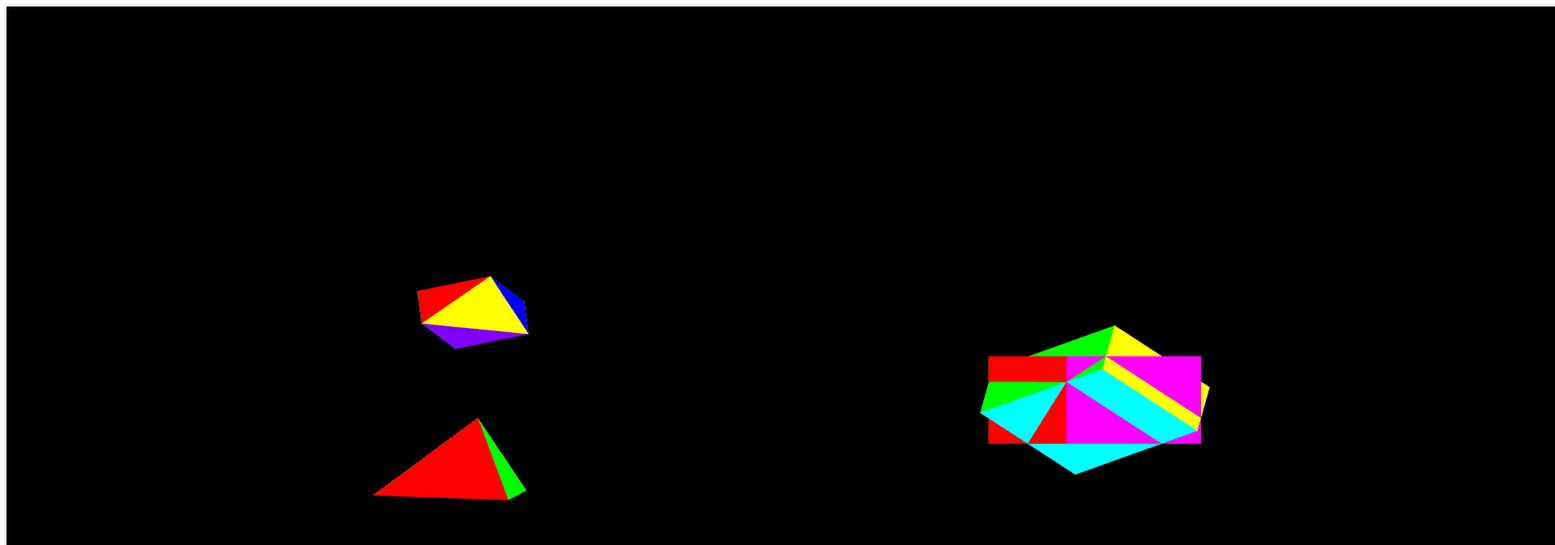
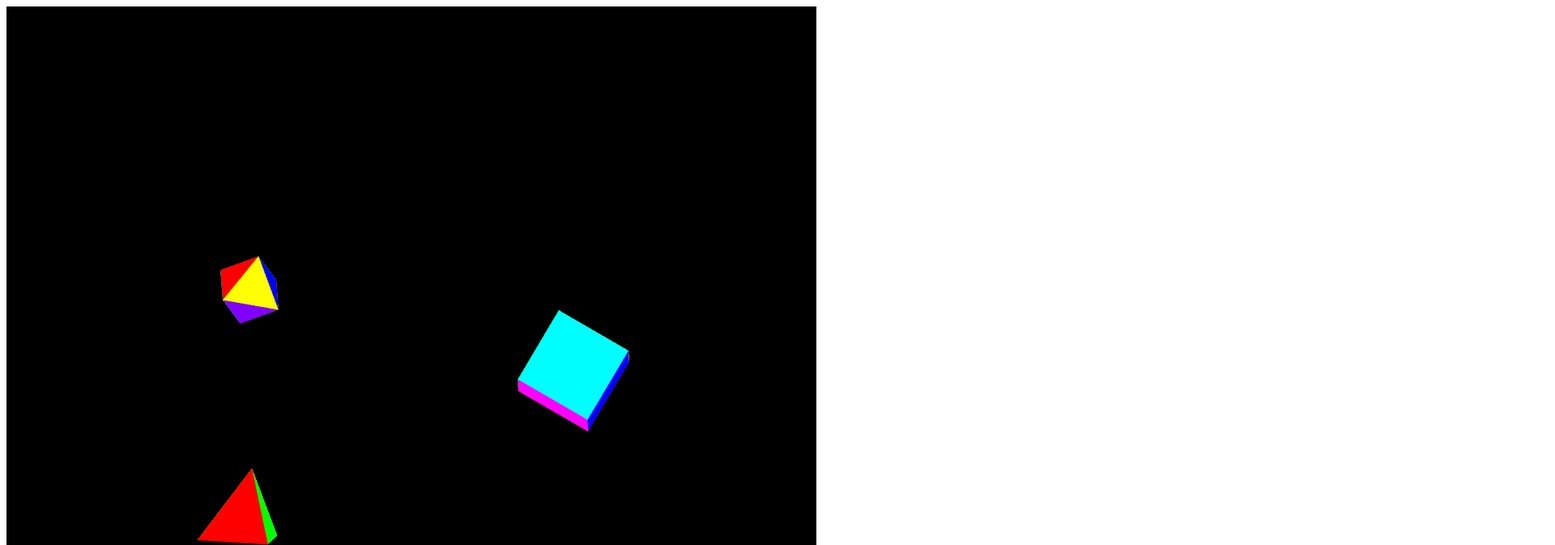
Before and after one commit to skyler-oakeson/graphics_assn5, a plain HTML site: page index.html in a window 1280 px wide. Shown: the top 673 px of the page at 81% size, 1920 px wide, since content can reach past the window. Drawn offline with Linux system fonts and the light colour scheme.

Commit message:
Made the orthonganal to perspective switch more pronounced.

```diff
--- a/index.html
+++ b/index.html
@@ -7,7 +7,7 @@
 </head>
 
 <body>
-    <canvas id="canvas-main" width="1920" height="1080"></canvas>
+    <canvas id="canvas-main" width="1000" height="1000"></canvas>
 
     <script>
         var MySample = {};
--- a/scripts/driver.js
+++ b/scripts/driver.js
@@ -7,7 +7,7 @@ MySample.main = (async function() {
     const far = 1000;
     const viewport = gl.getParameter(gl.VIEWPORT);
     const aspect = viewport[2] / viewport[3]; // width / height
-    const fov = 45
+    const fov = 90
 
     let perspective = perspectiveProjection(fov, aspect, near, far)
     let orthographic = orthographicProjection(10, 10, near, far)
@@ -41,22 +41,17 @@ MySample.main = (async function() {
     }
 
 
-    const cube1 = new Shape(gl, programInfo, CUBE_VERTICES, CUBE_COLORS, CUBE_INDICES)
-    cube1.translate(4, 1, -14)
-    cube1.rotate(45, 45, 0)
-    const cube2 = new Shape(gl, programInfo, CUBE_VERTICES, CUBE_COLORS, CUBE_INDICES)
-    cube2.translate(4, 1, -14)
-    cube2.rotate(180, 0, 0)
+    const cube = new Shape(gl, programInfo, CUBE_VERTICES, CUBE_COLORS, CUBE_INDICES)
+    cube.translate(4, 1, -14)
+    cube.rotate(45, 45, 45)
 
     const tetrahedron = new Shape(gl, programInfo, TETRAHEDRON_VERTICES, TETRAHEDRON_COLORS, TETRAHEDRON_INDICES)
-    tetrahedron.translate(-4, -1, -14)
+    tetrahedron.translate(-4, -3, -11)
 
     const octahedron = new Shape(gl, programInfo, OCTAHEDRON_VERTICES, OCTAHEDRON_COLORS, OCTAHEDRON_INDICES)
-    octahedron.translate(-4, 3, -11)
+    octahedron.translate(-4, 3, -7)
 
-    const shapes = [cube1, cube2, tetrahedron, octahedron]
-
-    var total = 0
+    const shapes = [cube, tetrahedron, octahedron]
 
     //------------------------------------------------------------------
     //
@@ -68,8 +63,7 @@ MySample.main = (async function() {
             projViewMatrix = perspective
         }
 
-        cube1.rotate(1, 0, 0)
-        cube2.rotate(1, 0, 0)
+        cube.rotate(1, 0, 0)
         tetrahedron.rotate(1, 1, 1)
         octahedron.rotate(3, 0, 1)
 
```
